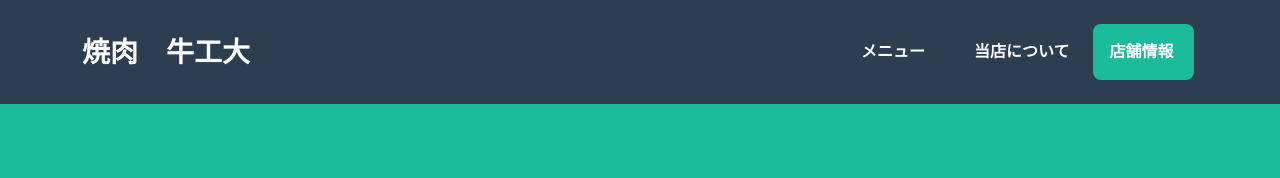
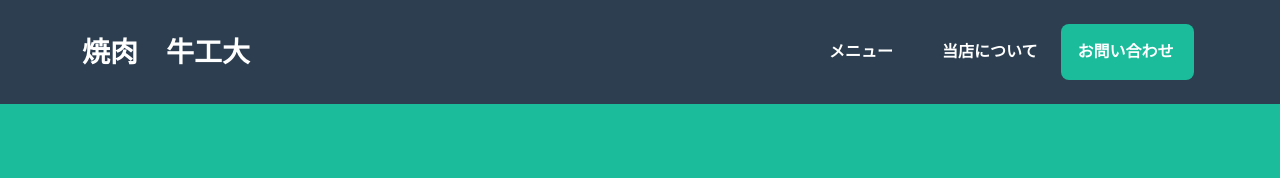
Before and after one commit to Shiori-Ikezoe/2024CG, a plain HTML site: page VCD_kadai2/index.html in a window 1280 px wide. Shown: the top 178 px of the page. Drawn offline with nearby package versions, Linux system fonts and the light colour scheme; files that its build step writes are made by us from their sources; files whose address does not match are found by name.

Commit message:
Update index.html

```diff
--- a/VCD_kadai2/index.html
+++ b/VCD_kadai2/index.html
@@ -29,7 +29,7 @@
                     <ul class="navbar-nav ms-auto">
                         <li class="nav-item mx-0 mx-lg-1"><a class="nav-link py-3 px-0 px-lg-3 rounded" href="#portfolio">メニュー&nbsp;</a></li>
                         <li class="nav-item mx-0 mx-lg-1"><a class="nav-link py-3 px-0 px-lg-3 rounded" href="#about">&nbsp;当店について</a></li>
-                        <li class="nav-item mx-0 mx-lg-1"><a class="nav-link py-3 px-0 px-lg-3 rounded" href="#contact">店舗情報&nbsp;</a></li>
+                        <li class="nav-item mx-0 mx-lg-1"><a class="nav-link py-3 px-0 px-lg-3 rounded" href="#contact">お問い合わせ&nbsp;</a></li>
                     </ul>
                 </div>
             </div>
```
